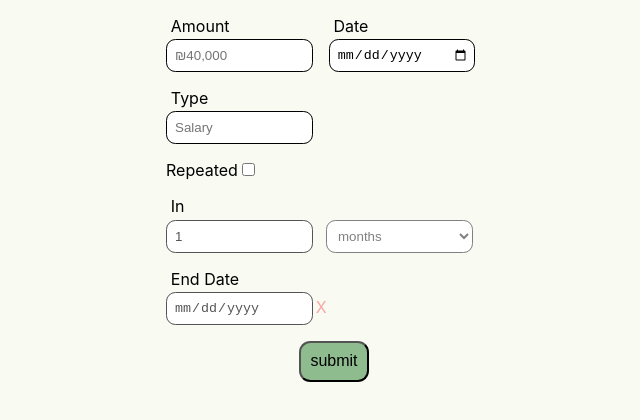
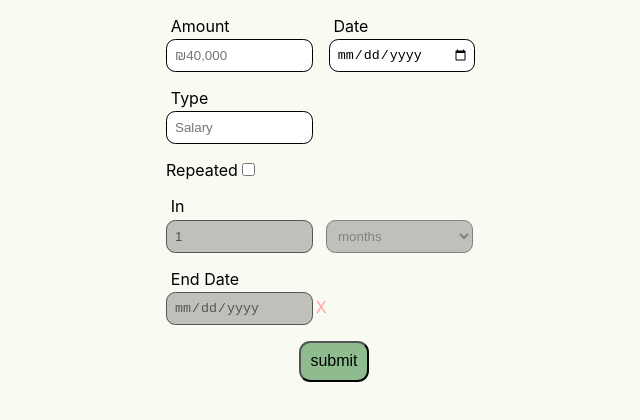
Before and after one commit to shamit6/get-there, a Next.js app: page /transactions/form in a window 1280 px wide. Shown: the top 420 px of the page, without its empty margins (306-946 px from the left). Built offline with nearby package versions, Linux system fonts and the light colour scheme; no server answers.

Commit message:
background-color darken

```diff
--- a/pages/transactions/form/Form.module.scss
+++ b/pages/transactions/form/Form.module.scss
@@ -60,7 +60,7 @@
       background-color: white;
 
       &:disabled {
-        background-color: -internal-light-dark(rgba(239, 239, 239, 0.3), rgba(59, 59, 59, 0.3));
+        background-color: rgba(59, 59, 59, 0.3);
         opacity: 1;
       }
     }
```
